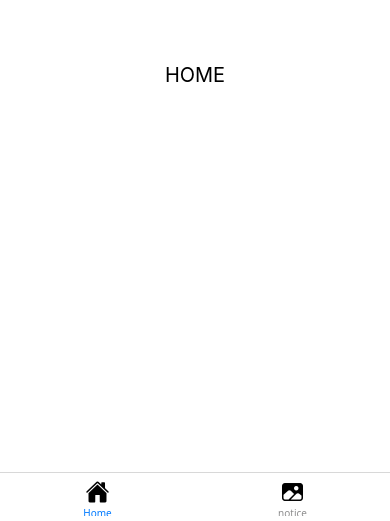
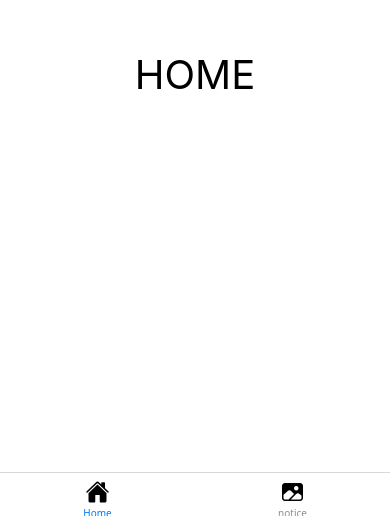
Before and after one commit to FeliL70/TP-RN-Navigation, a React Native app in the folder tpNav/: screen /Home in a window 390 px wide. Shown: the part 323-844 px from the top of the page. Built offline with nearby package versions, Linux system fonts and the light colour scheme.

Commit message:
Update homeScreen.js

```diff
--- a/tpNav/src/screens/HomeScreen/homeScreen.js
+++ b/tpNav/src/screens/HomeScreen/homeScreen.js
@@ -22,6 +22,6 @@ const styles = StyleSheet.create({
   },
   text: {
     color: 'black',
-    fontSize: 20,
+    fontSize: 40,
   },
 });
```
